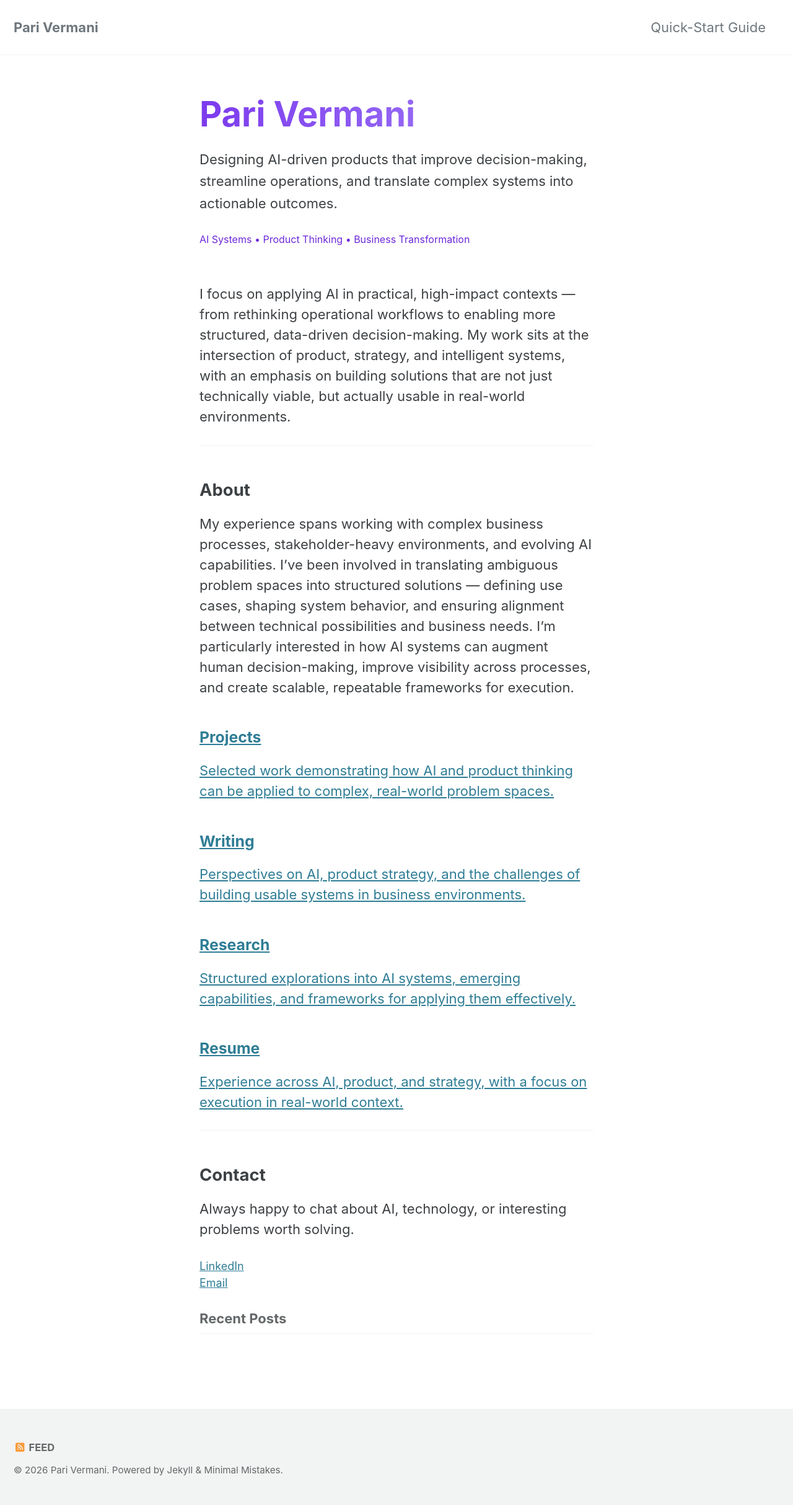
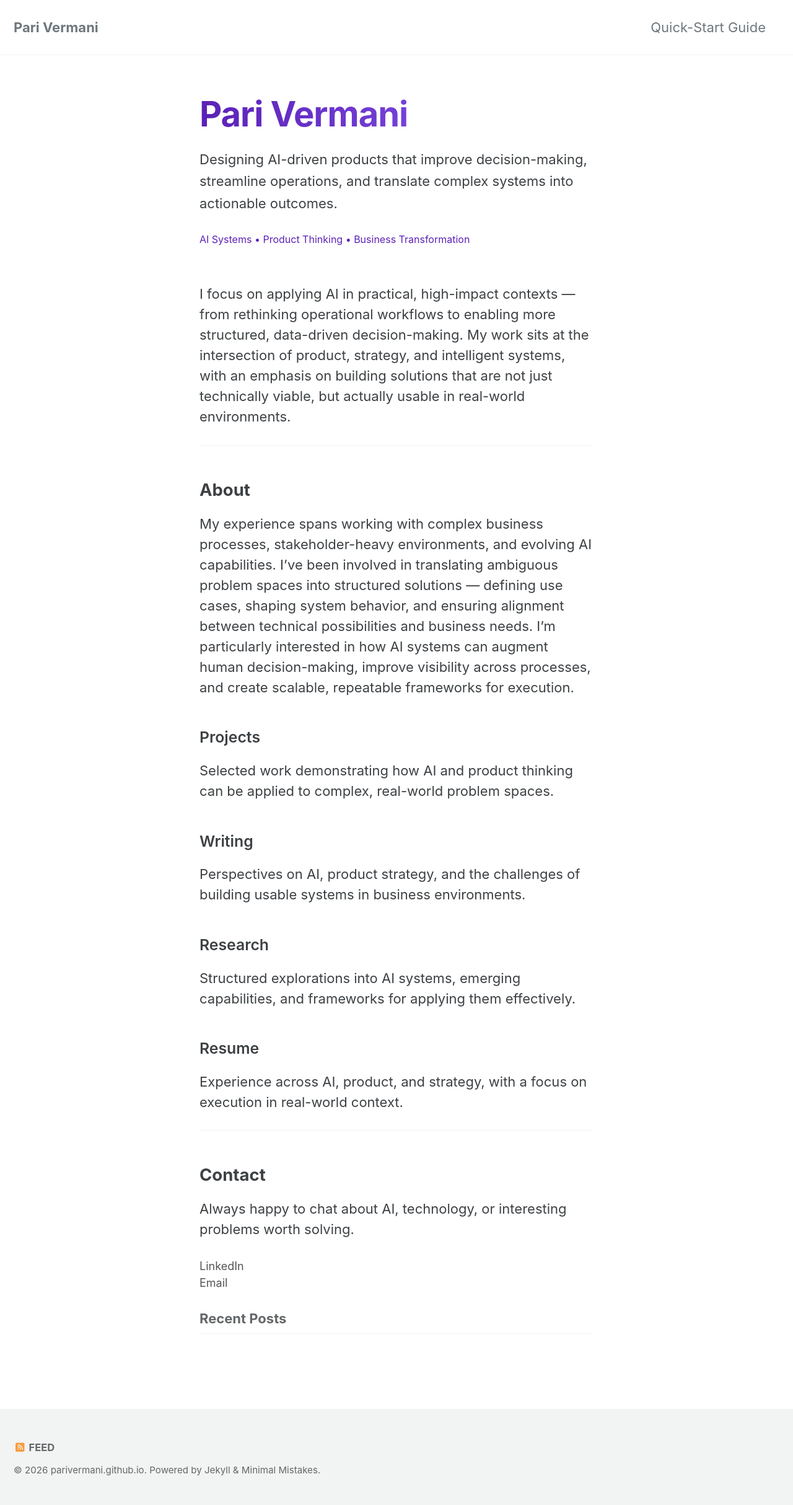
Before and after one commit to parivermani/parivermani.github.io, a Jekyll site: the page built from index.md, in a window 1280 px wide. Shown: the whole page at 62% size. Built offline with Jekyll 4.4.1, drawn with Linux system fonts in a browser that asks for light colours; cached includes are drawn as plain includes; our own code applies the rules of GitHub Pages for plain Markdown files; some of the changed lines change nothing that is shown.

Commit message:
updated visuals

```diff
--- a/_config.yml
+++ b/_config.yml
@@ -1,4 +1,5 @@
-title: "Pari Vermani"
+logo: ""
+masthead_title: "Pari Vermani"
 description: "Building AI-driven products for real-world decision-making and operational efficiency"
 
 url: "https://parivermani.github.io"
@@ -24,7 +25,7 @@
       url: /#about
     - title: "Projects"
       url: /projects
-    - title: "Blog"
-      url: /blog
+    - title: "Writing"
+      url: /writing
     - title: "Contact"
       url: /#contact
--- a/index.md
+++ b/index.md
@@ -1,20 +1,36 @@
 <style>
+
+h1 {
+
+&#x20; letter-spacing: -1px;
+
+}
+
+
+
+.tile h3 {
+
+&#x20; font-weight: 600;
+
+}
 
 &#x20; body {
 
 &#x20;   background: linear-gradient(180deg, #f5f3ff 0%, #ffffff 100%);
 
+&#x20;   font-family: -apple-system, BlinkMacSystemFont, "Segoe UI", Roboto, sans-serif;
+
 &#x20; }
 
 
 
-&#x20; .container {
+&#x20; .custom-container {
 
-&#x20;   max-width: 900px;
+&#x20;   max-width: 1000px;
 
-&#x20;   margin: 80px auto;
+&#x20;   margin: 60px auto;
 
-&#x20;   padding: 40px;
+&#x20;   padding: 20px;
 
 &#x20; }
 
@@ -24,7 +40,7 @@
 
 &#x20;   font-size: 48px;
 
-&#x20;   margin-bottom: 20px;
+&#x20;   margin-bottom: 16px;
 
 &#x20; }
 
@@ -32,11 +48,11 @@
 
 &#x20; .tagline {
 
-&#x20;   font-size: 22px;
+&#x20;   font-size: 20px;
 
 &#x20;   line-height: 1.6;
 
-&#x20;   margin-bottom: 40px;
+&#x20;   margin-bottom: 24px;
 
 &#x20; }
 
@@ -44,13 +60,15 @@
 
 &#x20; .description {
 
-&#x20;   font-size: 18px;
+&#x20;   font-size: 16px;
 
-&#x20;   line-height: 1.8;
+&#x20;   line-height: 1.7;
 
-&#x20;   color: #555;
+&#x20;   color: #444;
 
-&#x20;   margin-bottom: 60px;
+&#x20;   margin-bottom: 40px;
+
+&#x20;   max-width: 750px;
 
 &#x20; }
 
@@ -58,7 +76,7 @@
 
 &#x20; hr {
 
-&#x20;   margin: 60px 0;
+&#x20;   margin: 50px 0;
 
 &#x20;   border: none;
 
@@ -70,27 +88,27 @@
 
 &#x20; .section-title {
 
-&#x20;   font-size: 18px;
+&#x20;   font-size: 16px;
 
-&#x20;   margin-bottom: 20px;
+&#x20;   margin-bottom: 16px;
 
 &#x20;   letter-spacing: 1px;
 
-&#x20;   color: #6d28d9;
+&#x20;   color: #5b21b6;
+
+&#x20;   text-transform: uppercase;
 
 &#x20; }
 
-
-
-&#x20; .tiles {
+&#x20;  .tiles {
 
 &#x20;   display: grid;
 
-&#x20;   grid-template-columns: repeat(auto-fit, minmax(220px, 1fr));
+&#x20;   grid-template-columns: repeat(2, 1fr);
 
 &#x20;   gap: 20px;
 
-&#x20;   margin-top: 40px;
+&#x20;   margin-top: 30px;
 
 &#x20; }
 
@@ -98,11 +116,11 @@
 
 &#x20; .tile {
 
-&#x20;   padding: 30px;
+&#x20;   padding: 24px;
 
 &#x20;   border: 1px solid #eee;
 
-&#x20;   border-radius: 12px;
+&#x20;   border-radius: 10px;
 
 &#x20;   background: #ffffff;
 
@@ -114,9 +132,11 @@
 
 &#x20; .tile:hover {
 
-&#x20;   transform: translateY(-5px);
+&#x20;   transform: translateY(-4px);
 
-&#x20;   border-color: #d8b4fe;
+&#x20;   border-color: #c4b5fd;
+
+&#x20;   box-shadow: 0 10px 20px rgba(0,0,0,0.04);
 
 &#x20; }
 
@@ -124,7 +144,9 @@
 
 &#x20; .tile h3 {
 
-&#x20;   margin-bottom: 10px;
+&#x20;   margin-bottom: 8px;
+
+&#x20;   font-size: 18px;
 
 &#x20; }
 
@@ -132,25 +154,33 @@
 
 &#x20; .tile p {
 
-&#x20;   color: #666;
+&#x20;   color: #555;
+
+&#x20;   font-size: 14px;
 
 &#x20; }
 
+a {
+
+&#x20; text-decoration: none;
+
+&#x20; color: inherit;
+
+}
 
 
-&#x20; a {
 
-&#x20;   text-decoration: none;
+.tile {
 
-&#x20;   color: inherit;
+&#x20; cursor: pointer;
 
-&#x20; }
+}
 
 </style>
 
 
 
-<div class="container">
+<div class="custom-container">
 
 
 
@@ -166,7 +196,7 @@
 
 &#x20;     margin-bottom: 20px;
 
-&#x20;     background: linear-gradient(90deg, #7c3aed, #a78bfa);
+&#x20;     background: linear-gradient(90deg, #5b21b6, #8b5cf6);
 
 &#x20;     -webkit-background-clip: text;
 
@@ -196,7 +226,7 @@
 
 
 
-<p style="color: #6d28d9; font-size: 16px; margin-top: 10px;">
+<p style="color: #5b21b6; font-size: 16px; margin-top: 10px;">
 
 &#x20; AI Systems • Product Thinking • Business Transformation
 
```
